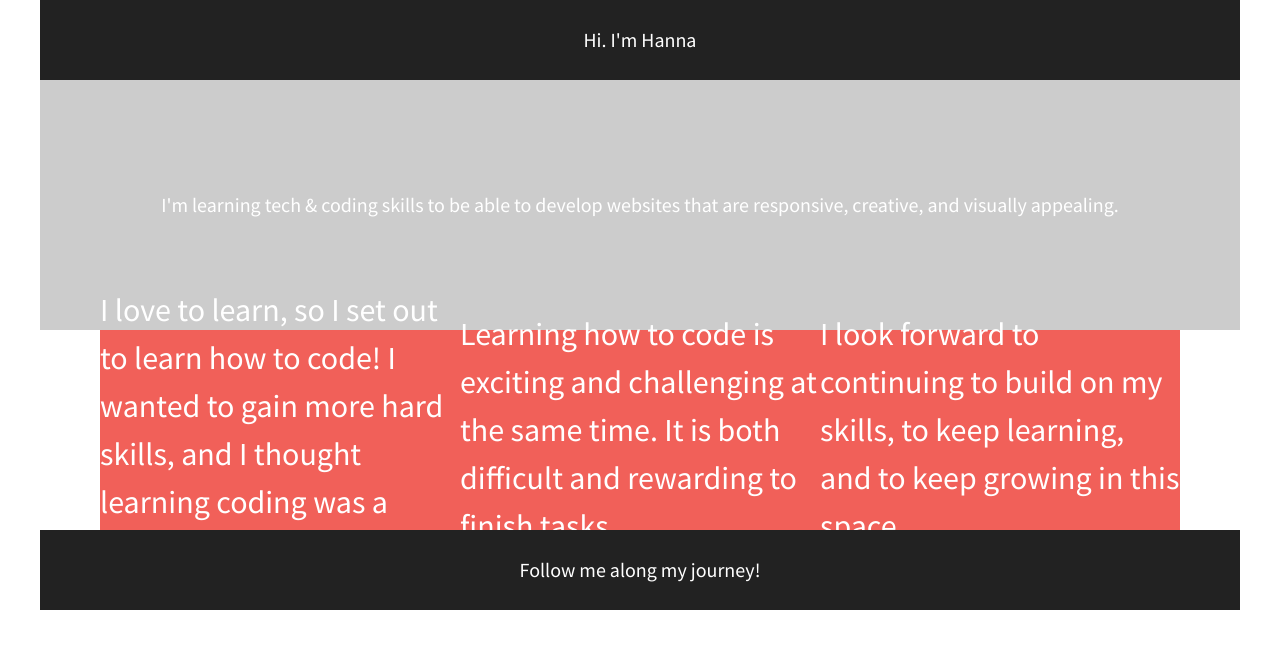
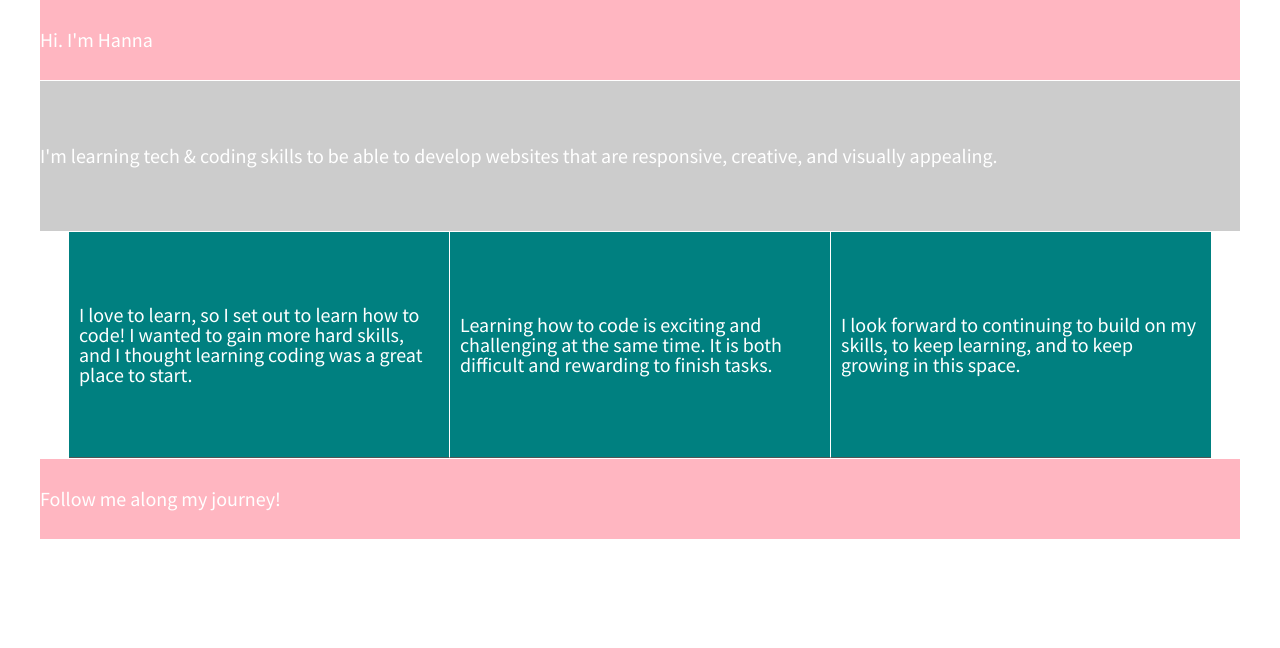
Before and after one commit to HannaKP/flexbox-starter, a plain HTML site: page index.html in a window 1280 px wide. Drawn offline with nearby package versions, Linux system fonts and the light colour scheme.

Commit message:
customized styling and added layout

```diff
--- a/css/main.css
+++ b/css/main.css
@@ -12,7 +12,7 @@
 
 html {
     color: #222;
-    font-size: 1em;
+    font-size: 16px;
     line-height: 1.4;
 }
 
@@ -109,24 +109,31 @@ body {
   color: #fff;
 }
 
+header {
+    border-bottom: 1px solid #fff;
+}
+
 header,
 footer {
-  background-color: #222;
+  background-color: lightpink;
   height: 80px;
   width: 100%;
+
 }
 
 main {
   background-color: #ccc;
-  height: 250px;
+  height: 150px;
   width: 100%;
+  border-bottom: 1px solid #fff;
+
 }
 
 header,
 footer,
 main {
     display: flex;
-    justify-content: center;
+    justify-content: flex-start;
     align-items: center;
 }
 
@@ -140,14 +147,34 @@ main {
 
 .flex-items {
   color: #fff;
-  line-height: 1.5em;
-  font-size: 1.6em;
-  background-color: #f16059;
-  width: 30%;
-  height: 200px;
+  line-height: 1em;
+  font-size: 1em;
+  background-color: teal;
+  height: 225px;
   display: flex;
-  justify-content: center;
+  justify-content: flex-start;
   align-items: center;
+  border-bottom: 1px solid #555;
+  width: 30%
+}
+
+footer {
+    border-top: 1px solid #fff;
+}
+
+#div-2 {
+    border-right: 1px solid #fff;
+    border-left: 1px solid #fff;
+    padding: 0 10px;
+}
+
+
+#div-1 {
+    padding: 0 10px;
+}
+
+#div-3 {
+    padding: 0 10px;
 }
 
 /* ==========================================================================
```
